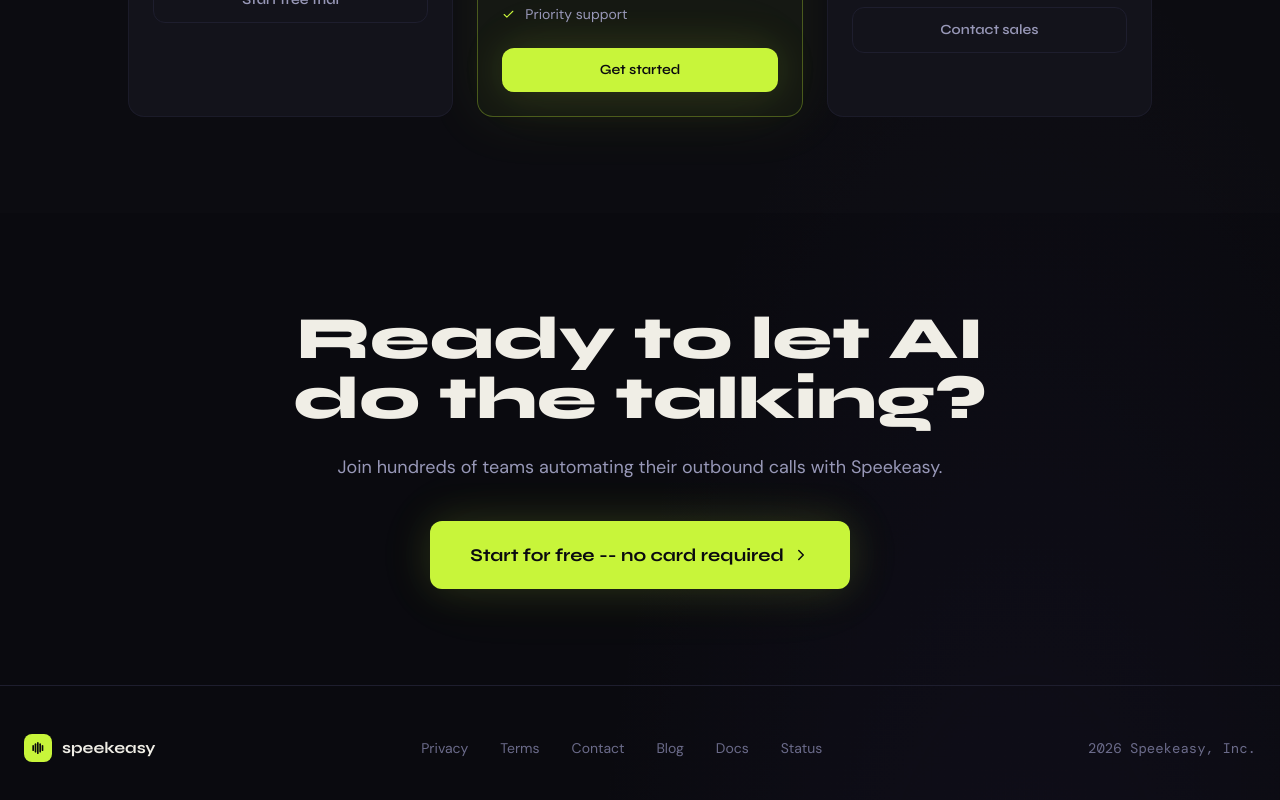
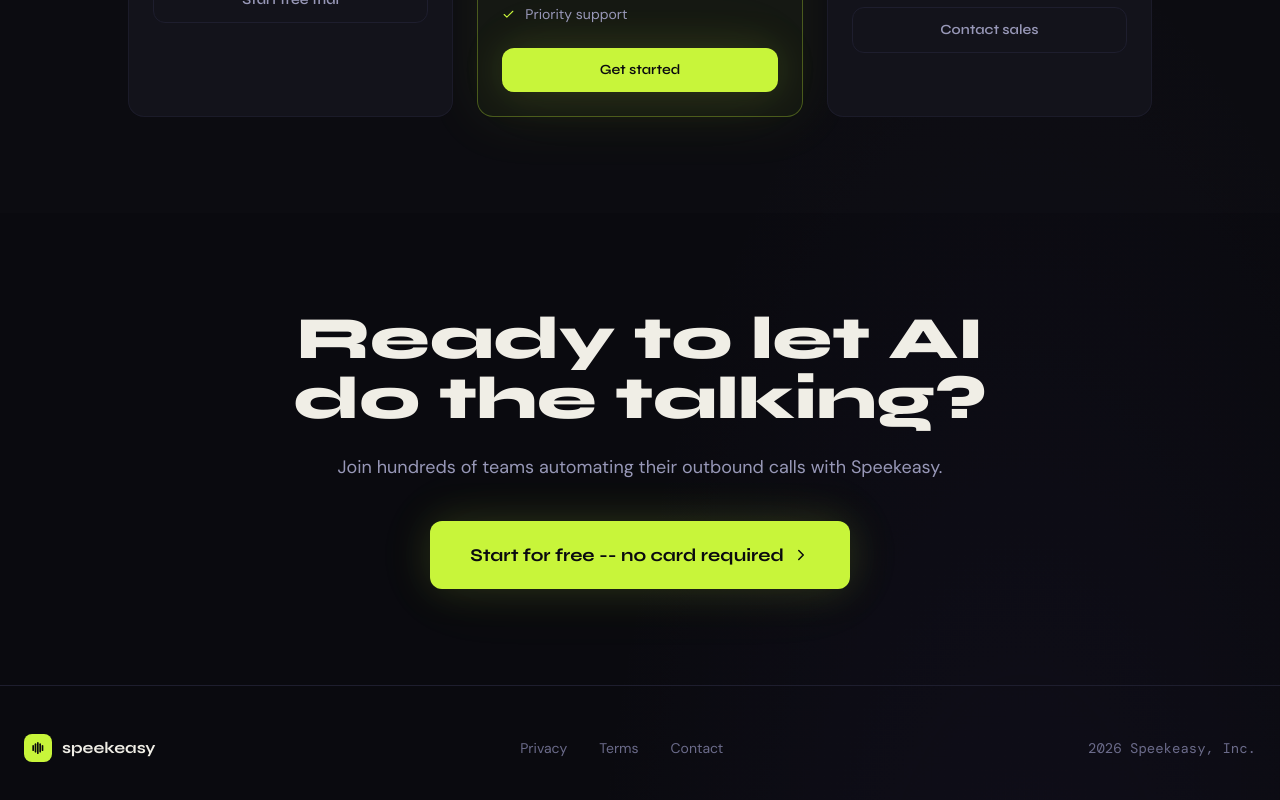
Before and after one commit to tylerroy24/Speekeasy24, a React (Vite) app: page / in a window 1280 px wide. Shown: the part 3725-4525 px from the top of the page. Built offline with nearby package versions, Linux system fonts and the light colour scheme; no server answers; a web font is replaced by a local one.

Commit message:
Remove placeholder footer links, fix CORS for subdomains

```diff
--- a/server.js
+++ b/server.js
@@ -16,6 +16,9 @@ const server = createServer(app)
 const PORT = process.env.PORT || 3001
 const IS_PROD = process.env.NODE_ENV === 'production'
 const ALLOWED_ORIGIN = process.env.ALLOWED_ORIGIN || (IS_PROD ? null : 'http://localhost:5173')
+const ALLOWED_ORIGINS = ALLOWED_ORIGIN
+  ? [ALLOWED_ORIGIN, ALLOWED_ORIGIN.replace('app.', ''), ALLOWED_ORIGIN.replace('://', '://app.')]
+  : []
 const WORKER_ID = process.env.WORKER_ID || process.pid
 
 // ── Trust proxy (required for load balancers) ──────────────────
@@ -52,7 +55,7 @@ app.use(cors({
     // Allow requests with no origin (server-to-server, curl)
     if (!origin) return callback(null, true)
     if (!IS_PROD) return callback(null, true) // Open in dev
-    if (ALLOWED_ORIGIN && origin === ALLOWED_ORIGIN) return callback(null, true)
+    if (ALLOWED_ORIGINS.length && (ALLOWED_ORIGINS.includes(origin) || !ALLOWED_ORIGIN)) return callback(null, true)
     log('CORS blocked: ' + origin)
     callback(new Error('Not allowed by CORS'))
   },
--- a/src/pages/Landing.jsx
+++ b/src/pages/Landing.jsx
@@ -375,9 +375,6 @@ export default function Landing() {
             <Link to="/privacy" className="text-sm text-subtle hover:text-cream transition-colors">Privacy</Link>
             <Link to="/terms" className="text-sm text-subtle hover:text-cream transition-colors">Terms</Link>
             <Link to="/contact" className="text-sm text-subtle hover:text-cream transition-colors">Contact</Link>
-            <a href="#" className="text-sm text-subtle hover:text-cream transition-colors">Blog</a>
-            <a href="#" className="text-sm text-subtle hover:text-cream transition-colors">Docs</a>
-            <a href="#" className="text-sm text-subtle hover:text-cream transition-colors">Status</a>
           </div>
           <p className="text-sm text-subtle font-mono">2026 Speekeasy, Inc.</p>
         </div>
```
